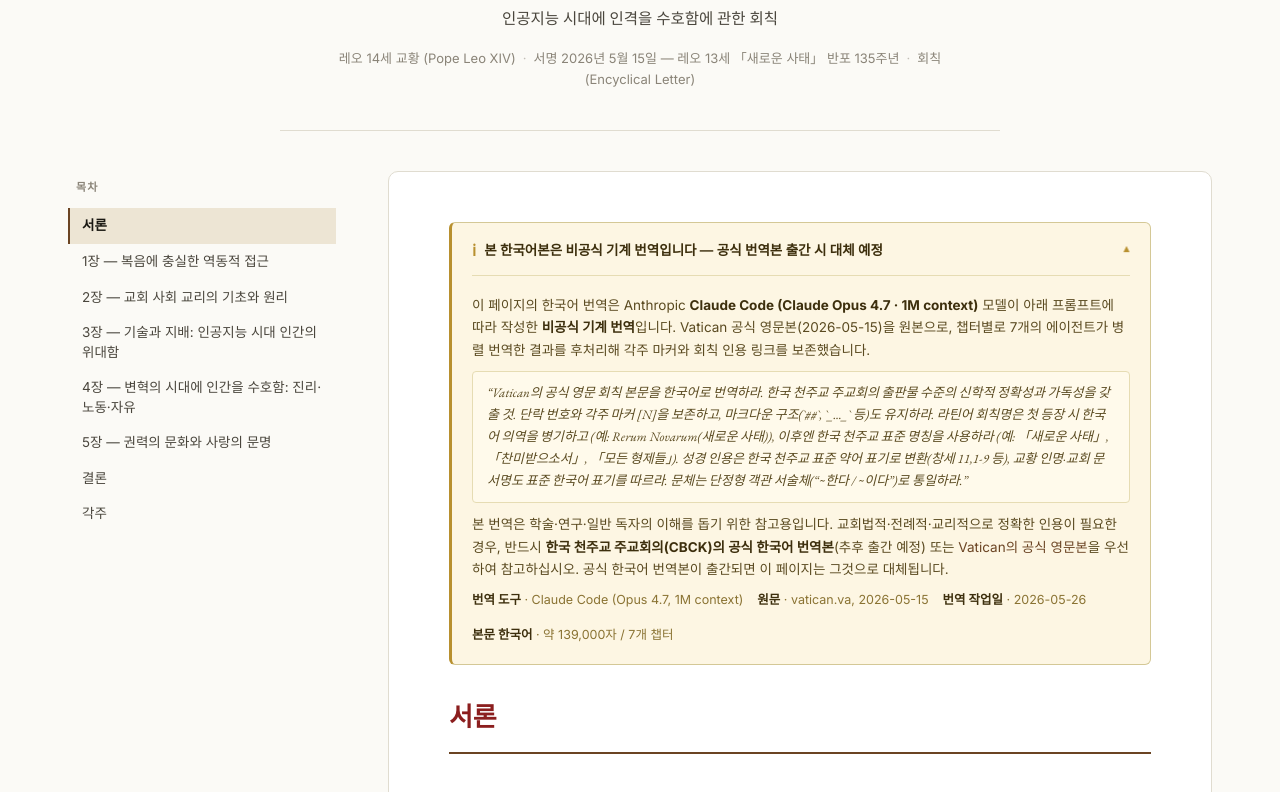
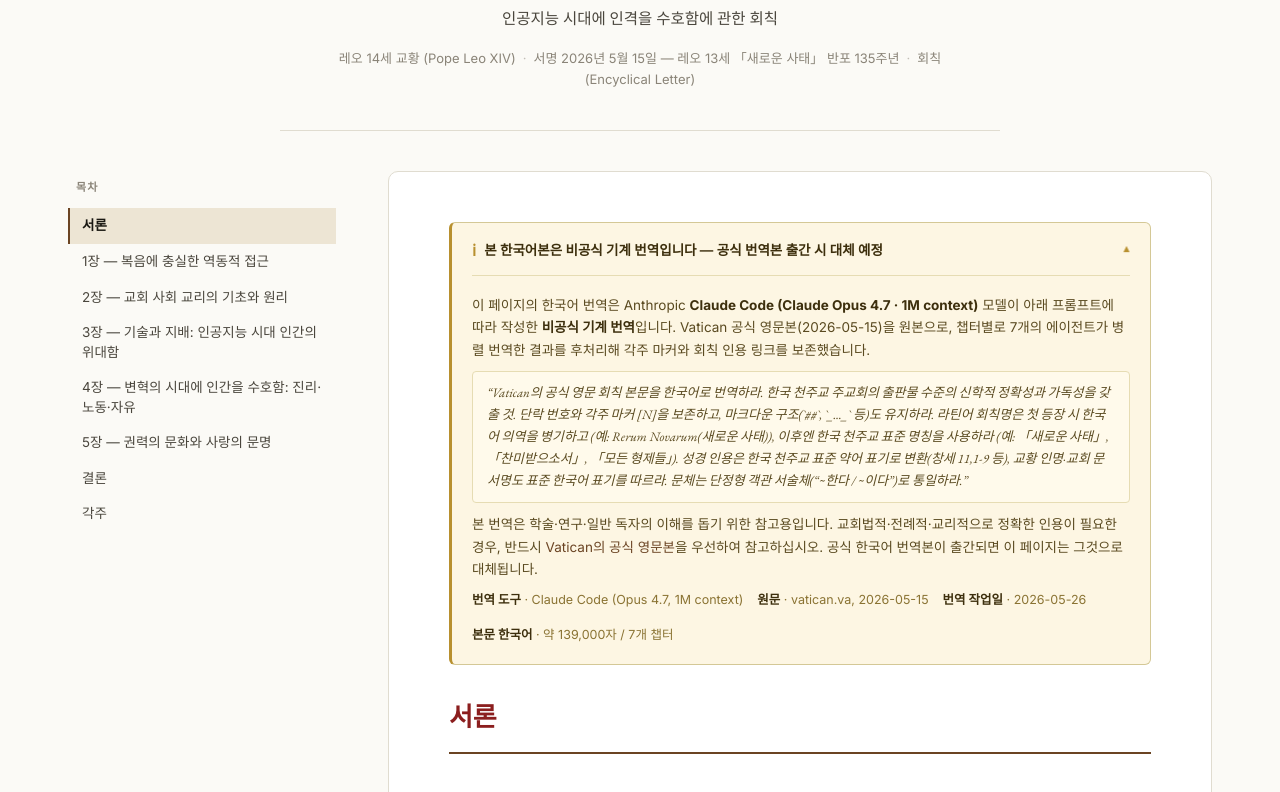
Before and after one commit to choross82/ai-ethics-guidelines, a plain HTML site: page magnifica.html in a window 1280 px wide. Shown: the part 292-1084 px from the top of the page. Drawn offline with nearby package versions, Linux system fonts and the light colour scheme.

Commit message:
magnifica.html: 번역 안내문에서 CBCK 공식 번역본 언급 제거
Co-Authored-By: Claude Opus 4.7 (1M context) <noreply@anthropic.com>

```diff
--- a/magnifica.html
+++ b/magnifica.html
@@ -559,7 +559,6 @@ footer p { margin: 6px 0; }
           <p>
             본 번역은 학술·연구·일반 독자의 이해를 돕기 위한 참고용입니다.
             교회법적·전례적·교리적으로 정확한 인용이 필요한 경우, 반드시
-            <strong>한국 천주교 주교회의(CBCK)의 공식 한국어 번역본</strong>(추후 출간 예정) 또는
             <a href="https://www.vatican.va/content/leo-xiv/en/encyclicals/documents/20260515-magnifica-humanitas.html"
                target="_blank" rel="noopener">Vatican의 공식 영문본</a>을 우선하여 참고하십시오.
             공식 한국어 번역본이 출간되면 이 페이지는 그것으로 대체됩니다.
```
